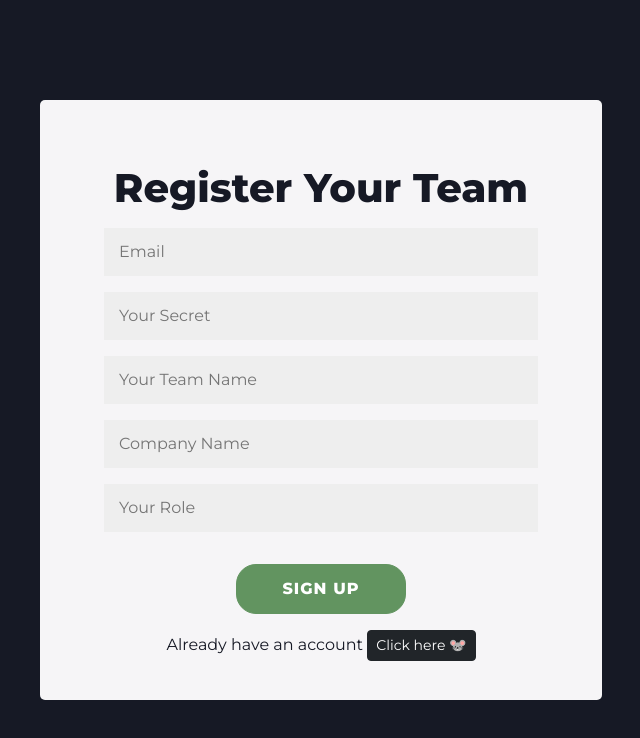
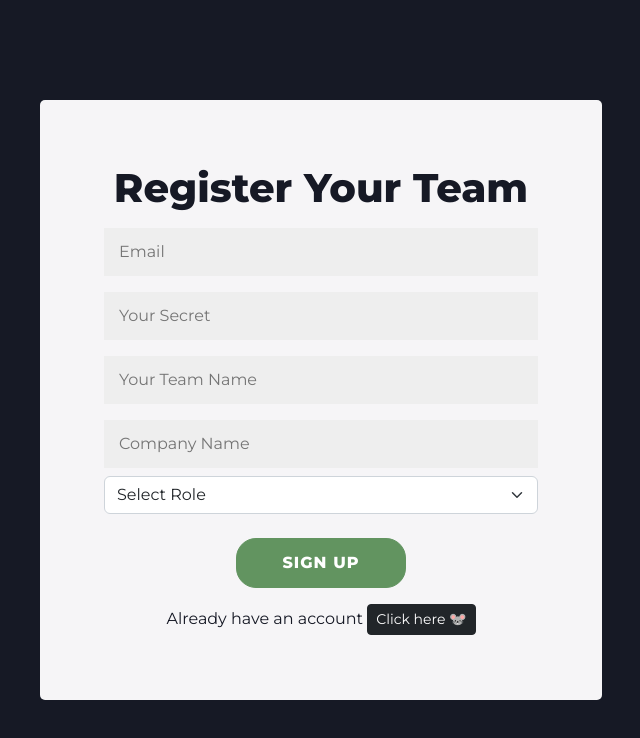
Before and after one commit to Starboy-Sharma/sprint-voter-frontend, a React (Vite) app: page /signup in a window 1280 px wide. Shown: the top 738 px of the page, without its empty margins (319-959 px from the left). Built offline with nearby package versions, Linux system fonts and the light colour scheme.

Commit message:
improve login and signup form

```diff
--- a/src/pages/Login.jsx
+++ b/src/pages/Login.jsx
@@ -33,7 +33,7 @@ export function Login() {
             <select className="form-select" aria-label="Choose login Type">
               <option defaultValue=''>Login Type</option>
               <option value="member">Member Login</option>
-              <option value="2">Manager Login</option>
+              <option value="team_member">Manager Login</option>
             </select>
 
             <button className="signin-btn mt-4" onClick={handleLogin}> Sign In </button>
--- a/src/pages/Signup.jsx
+++ b/src/pages/Signup.jsx
@@ -30,7 +30,11 @@ export function Signup() {
                 <input type="password"  placeholder="Your Secret" ref={passwordRef} />
                 <input type="text"  placeholder="Your Team Name" ref={teamNameRef} />
                 <input type="text"  placeholder="Company Name" ref={orgNameRef} />
-                <input type="text"  placeholder="Your Role" ref={roleRef} />
+                <select className="form-select" aria-label="Choose login Type" ref={roleRef}>
+                  <option defaultValue=''>Select Role</option>
+                  <option value="member">Member</option>
+                  <option value="team_member">Team Manager</option>
+                </select>
 
                 <button className="signin-btn mt-4" onClick={handleSignup}> Sign up </button>
 
```
